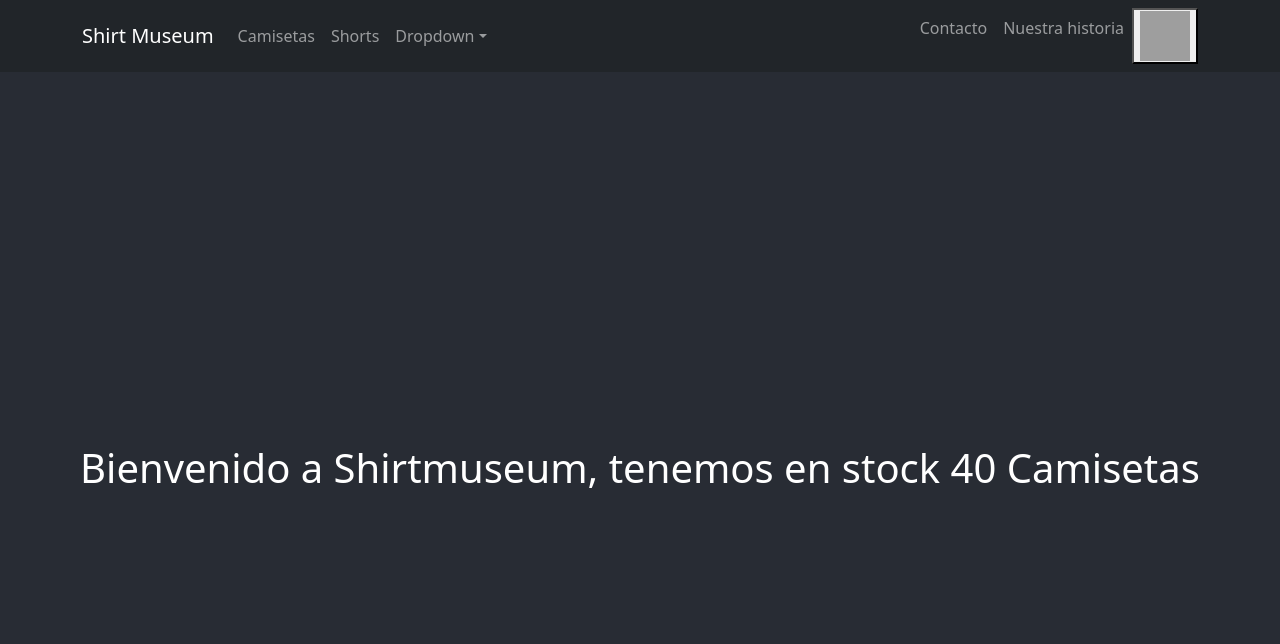
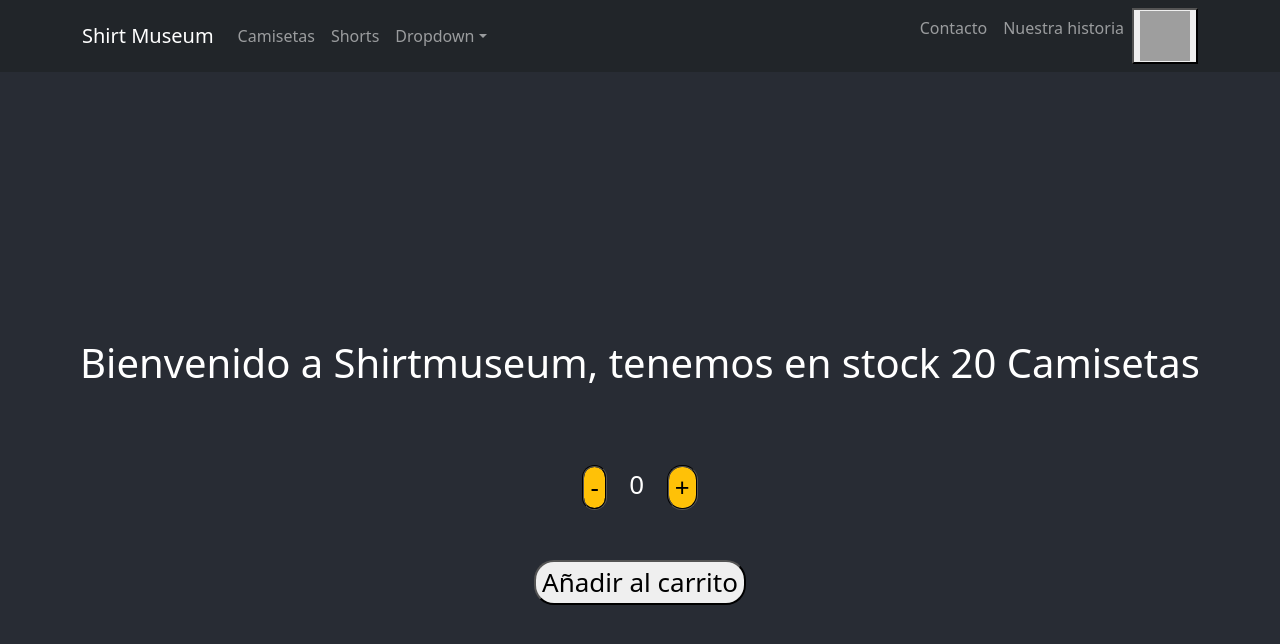
Before and after one commit to matiasrinesi/React-Rinesi, a React (Create React App) app: page / in a window 1280 px wide. Shown: the top 644 px of the page. Built offline with nearby package versions, Linux system fonts and the light colour scheme; grey boxes are pictures that could not be loaded.

Commit message:
desafío 3

```diff
--- a/src/App.css
+++ b/src/App.css
@@ -5,6 +5,29 @@
 .App-logo {
   height: 40vmin;
   pointer-events: none;
+}
+
+.masomenos{
+  display: flex;
+  flex-direction: row;
+  margin: 40px;
+  margin-top: 60px;
+}
+.sumar{
+  margin: 10px;
+  background-color: #FFC107;
+  border-radius: 15px;
+  border-style: groove;
+  color: black;
+}
+.value{
+  margin: 10px;
+  width: 20px;
+  text-align: center;
+}
+.addcarrito{
+
+  border-radius: 20px;
 }
 
 @media (prefers-reduced-motion: no-preference) {
--- a/src/App.js
+++ b/src/App.js
@@ -3,6 +3,7 @@ import 'bootstrap/dist/css/bootstrap.min.css';
 import './App.css';
 import  NavBar  from './componentes/NavBar/NavBar';
 import ItemListContainer from './componentes/ItemListContainer/ItemListContainer';
+import ItemCount from './componentes/ItemListContainer/ItemCount';
 
 function App() {
   return (
@@ -10,7 +11,8 @@ function App() {
     <div className="App">
       <NavBar/>
       <header className="App-header">
-       <ItemListContainer Camisetas={40}/>
+       <ItemListContainer Camisetas={20}/>
+       <ItemCount  Camisetas={20} ></ItemCount>
         {/* <img src={logo} className="App-logo" alt="logo" />
         <p>
           Edit <code>src/App.js</code> and save to reload.
--- /dev/null
+++ b/src/componentes/ItemListContainer/ItemCount.js
@@ -0,0 +1,30 @@
+import React from 'react'
+
+
+const ItemCount = ({Camisetas, initial, onAdd}) => {
+
+    const [valor, setValor] = React.useState(0);
+    return (
+  <div>
+
+
+
+
+     <div className='masomenos'>
+      <button  className='sumar' onClick={() => {
+    initial = 0
+    setValor(valor - 1)
+    valor > initial ? setValor(valor - 1) : setValor(initial)
+    }}>-</button>
+
+   <p className='value'>{valor}</p>
+        <button className='sumar' onClick={() => {
+     valor < Camisetas ? setValor(valor + 1) : setValor(Camisetas)
+    }}>+</button>
+</div>
+      <button className='addcarrito' onClick = {() => onAdd(valor)}>Añadir al carrito</button>
+    </div>
+  )
+}
+
+export default ItemCount
--- a/src/componentes/ItemListContainer/ItemListContainer.js
+++ b/src/componentes/ItemListContainer/ItemListContainer.js
@@ -1,9 +1,13 @@
 import React from 'react'
 
 const ItemListContainer = ({Camisetas}) => {
+
   return (
    <h1>Bienvenido a Shirtmuseum, tenemos en stock {Camisetas} Camisetas</h1>
-  )
+
+
+
+   )
 }
 
 export default ItemListContainer
```
